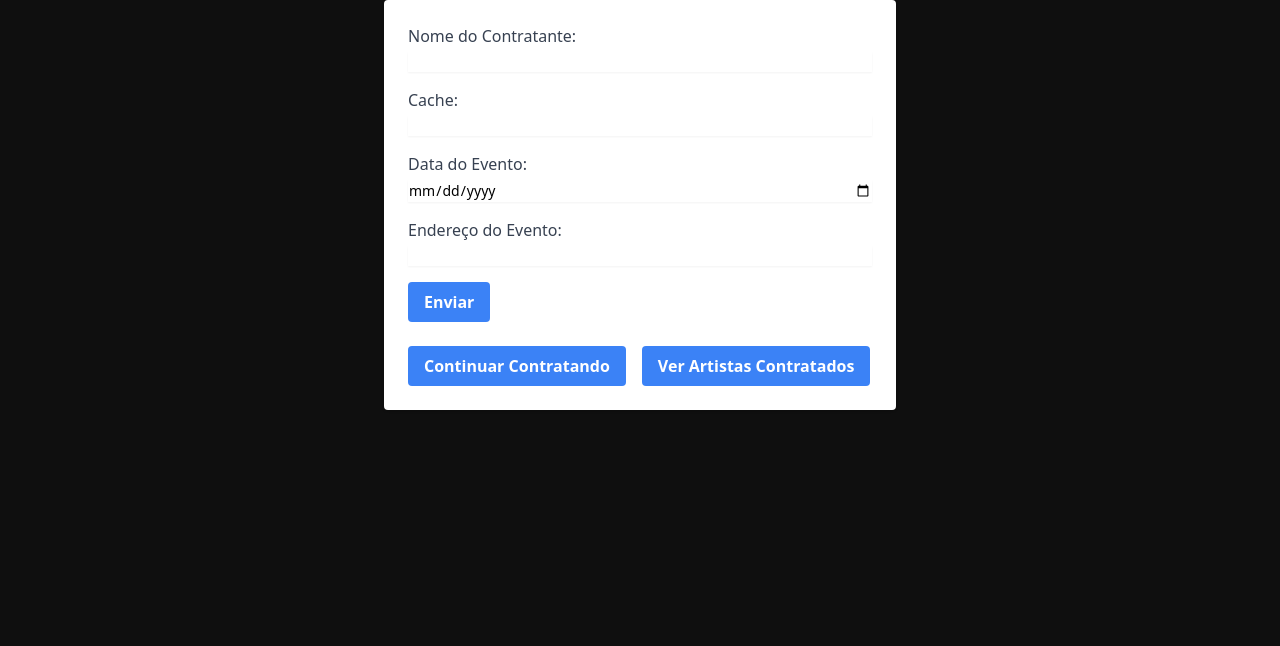
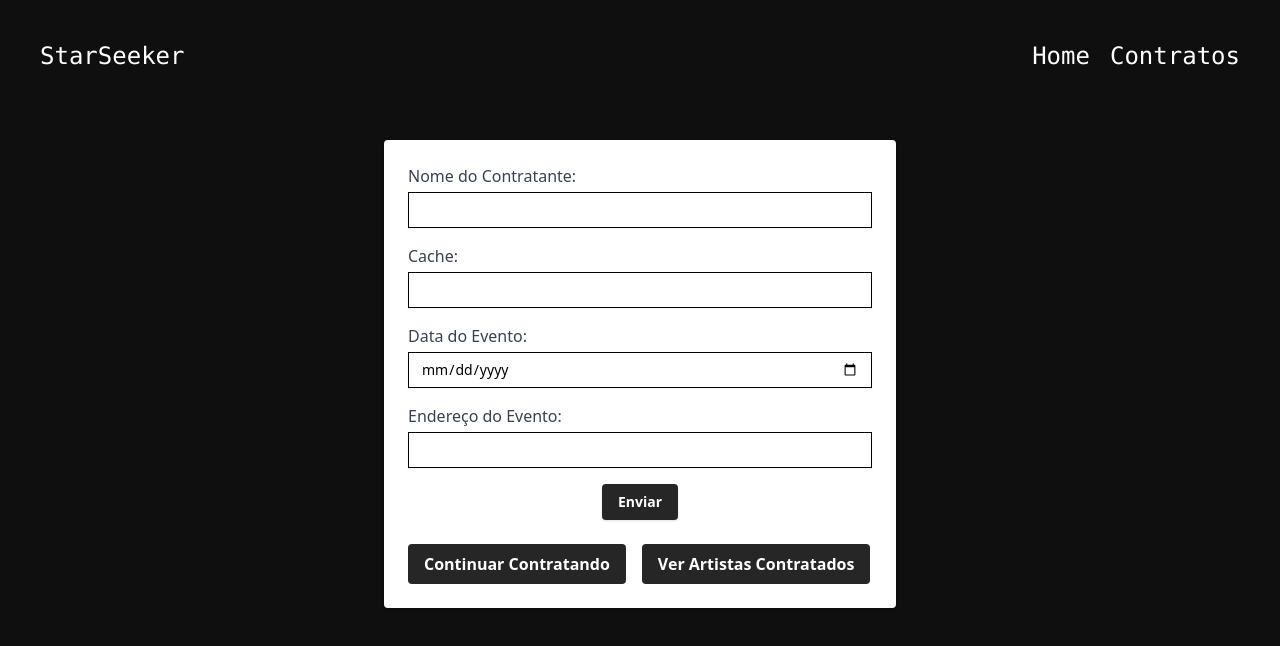
Before and after one commit to kopz9/teste-tecnico, a React (Vite) app: page /form in a window 1280 px wide. Shown: the top 646 px of the page. Built offline with nearby package versions, Linux system fonts and the light colour scheme.

Commit message:
refactor ui

```diff
--- a/src/components/Form.jsx
+++ b/src/components/Form.jsx
@@ -1,6 +1,8 @@
 import React, { useState, useEffect } from "react";
 import { Link } from "react-router-dom";
 import { NavigationBar } from "./NavBar";
+import { Input } from "./ui/input";
+import { Button } from "./ui/button";
 
 export const Form = () => {
   const selectedArtist = JSON.parse(localStorage.getItem("selectedArtist"));
@@ -67,8 +69,9 @@ export const Form = () => {
   };
 
   return (
-
-<div className="max-w-lg mx-auto p-6 bg-white rounded shadow">
+    <>
+      <NavigationBar />
+      <div className="max-w-lg mx-auto p-6 mt-12 bg-white rounded shadow">
         {selectedArtist && (
           <div className="mb-6">
             <h2 className="text-xl font-bold">Artista Selecionado</h2>
@@ -79,8 +82,8 @@ export const Form = () => {
         <form onSubmit={handleSubmit}>
           <label className="block mb-4">
             <span className="text-gray-700">Nome do Contratante:</span>
-      <input
-        className="form-input mt-1 block w-full border-gray-300 rounded-md shadow-sm focus:ring-indigo-500 focus:border-indigo-500 sm:text-sm"
+            <Input
+              className="form-input mt-1 block w-full rounded-md shadow-sm focus:ring-indigo-500 focus:border-indigo-500 sm:text-sm"
               type="text"
               name="contratante"
               value={formData.contratante}
@@ -90,8 +93,8 @@ export const Form = () => {
           </label>
           <label className="block mb-4">
             <span className="text-gray-700">Cache:</span>
-      <input
-        className="form-input mt-1 block w-full border-gray-300 rounded-md shadow-sm focus:ring-indigo-500 focus:border-indigo-500 sm:text-sm"
+            <Input
+              className="form-input mt-1 block w-full  rounded-md shadow-sm focus:ring-indigo-500 focus:border-indigo-500 sm:text-sm"
               type="text"
               name="cache"
               value={formData.cache}
@@ -100,8 +103,8 @@ export const Form = () => {
           </label>
           <label className="block mb-4">
             <span className="text-gray-700">Data do Evento:</span>
-      <input
-        className="form-input mt-1 block w-full border-gray-300 rounded-md shadow-sm focus:ring-indigo-500 focus:border-indigo-500 sm:text-sm"
+            <Input
+              className="form-input mt-1 block w-full rounded-md shadow-sm focus:ring-indigo-500 focus:border-indigo-500 sm:text-sm"
               type="date"
               name="dataEvento"
               value={formData.dataEvento}
@@ -111,39 +114,41 @@ export const Form = () => {
           </label>
           <label className="block mb-4">
             <span className="text-gray-700">Endereço do Evento:</span>
-      <input
-        className="form-input mt-1 block w-full border-gray-300 rounded-md shadow-sm focus:ring-indigo-500 focus:border-indigo-500 sm:text-sm"
+            <Input
+              className="form-input mt-1 block w-full rounded-md shadow-sm focus:ring-indigo-500 focus:border-indigo-500 sm:text-sm"
               type="text"
               name="enderecoEvento"
               value={formData.enderecoEvento}
               onChange={handleChange}
             />
           </label>
-    <button
+          <div className="flex justify-center">
+            <Button
               type="submit"
-      className="bg-blue-500 hover:bg-blue-700 text-white font-bold py-2 px-4 rounded"
+              className="hover:bg-neutral-500 text-white font-bold py-2 px-4 rounded"
             >
               Enviar
-    </button>
+            </Button>
+          </div>
         </form>
         {showSuccessMessage && (
           <p className="mt-4 text-green-600">Formulário enviado com sucesso!</p>
         )}
         <div className="mt-6">
           <Link
-      className="inline-block bg-blue-500 hover:bg-blue-700 text-white font-bold py-2 px-4 rounded mr-4"
+            className="inline-block bg-neutral-800 hover:bg-neutral-500 text-white font-bold py-2 px-4 rounded mr-4"
             to="/"
           >
             Continuar Contratando
           </Link>
           <Link
-      className="inline-block bg-blue-500 hover:bg-blue-700 text-white font-bold py-2 px-4 rounded"
+            className="inline-block bg-neutral-800 hover:bg-neutral-500 text-white font-bold py-2 px-4 rounded"
             to="/hiredArtists"
           >
             Ver Artistas Contratados
           </Link>
-
         </div>
       </div>
+    </>
   );
 };
--- a/src/components/HiredArtists.jsx
+++ b/src/components/HiredArtists.jsx
@@ -9,10 +9,11 @@ export const HiredArtists = () => {
   return (
     <>
     <NavigationBar />
-    <div>
-      <h2>Artistas Contratados</h2>
+    <div className="max-w-lg mx-auto p-6 mt-12 bg-white rounded shadow">
+      <h2 className="text-black">Artistas Contratados</h2>
       {formDataList.map((formData, index) => (
-        <div key={index} style={{ marginBottom: "10px" }}>
+        <div key={index} className="mt-10">
+          <div>
           <p>
             <strong>Contratante:</strong> {formData.contratante}
           </p>
@@ -29,8 +30,9 @@ export const HiredArtists = () => {
             <strong>Artista:</strong>{" "}
             {selectedArtist ? selectedArtist.name : ""}
           </p>
+          </div>
           <Link
-            className="inline-block bg-blue-500 hover:bg-blue-700 text-white font-bold py-2 px-4 rounded"
+            className="inline-block bg-neutral-800 hover:bg-neutral-500 text-white font-bold py-2 px-4 rounded"
             to="/"
           >
             Continuar contratando
--- a/src/components/SearchBar.jsx
+++ b/src/components/SearchBar.jsx
@@ -1,5 +1,8 @@
 import React, { useState } from "react";
 import { Link } from "react-router-dom";
+import { Input } from "./ui/input";
+import { Button } from "./ui/button";
+import { NavigationBar } from "./NavBar";
 
 function SearchBar() {
   const [artist, setArtist] = useState("");
@@ -11,12 +14,13 @@ function SearchBar() {
     e.preventDefault();
     if (artist.trim() === "") {
       alert("Campo não pode ser vazio");
+
       return;
     }
 
     // Check if the date was already used
     if (hiredArtists.some((hiredArtist) => hiredArtist.data === selectedDate)) {
-      alert("Artista já contratado nesta data");
+      alert("data selecionada");
       return;
     }
 
@@ -38,22 +42,25 @@ function SearchBar() {
 
   return (
     <>
-      <div className="h-screen flex flex-col justify-center items-center ">
-        <h2 className="text-black text-2xl mt-7 mb-1">Spotify API</h2>
+      <NavigationBar />
+      <div className="flex flex-col justify-center items-center ">
+        <h2 className="font-medium font-mono text-white text-3xl mt-7 mb-3">
+          StarSeeker
+        </h2>
         <div className="flex items-center">
-          <input
-            className="border-2 border-gray-300 bg-white h-8 px-5 pr-16 rounded-lg text-sm focus:outline-none"
+          <Input
+            className="border-2 h-8 px-2 pr-16 rounded-lg text-sm text-white focus:outline-none"
             type="text"
             value={artist}
             onChange={(e) => setArtist(e.target.value)}
           />
           <form onSubmit={handleSearch} className="ml-2">
-            <button
-              className="bg-blue-500 hover:bg-blue-700 text-white font-bold py-2 px-4 rounded"
+            <Button
+              className="bg-white hover:bg-slate-400 text-black font-bold py-2 px-4 rounded"
               type="submit"
             >
               Buscar
-            </button>
+            </Button>
           </form>
         </div>
         {artists.length === 0 ? (
@@ -65,15 +72,15 @@ function SearchBar() {
             {artists.map((artist, index) => (
               <div
                 key={index}
-                className="bg-white p-4 rounded shadow flex flex-col"
+                className="transition-transform duration-300 hover:translate-y-[-5px] bg-white p-6 rounded shadow flex flex-col"
               >
                 {artist.data.visuals &&
                   artist.data.visuals.avatarImage &&
                   artist.data.visuals.avatarImage.sources[0] && (
                     <img
                       src={artist.data.visuals.avatarImage.sources[0].url}
-                      alt=""
-                      className="w-full h-48 object-cover mb-2 rounded"
+                      alt="artist image"
+                      className="w-full h-48 object-cover mb-2 rounded scale-110 mb-5"
                       loading="lazy"
                       style={{ objectFit: "cover" }}
                     />
@@ -85,7 +92,7 @@ function SearchBar() {
                 )}
                 <Link
                   to="/form"
-                  className="mt-auto inline-block bg-blue-500 hover:bg-blue-700 text-white font-bold py-2 px-4 rounded text-center"
+                  className="mt-auto inline-block  bg-neutral-800 hover:bg-neutral-500 text-white font-bold py-2 px-4 rounded text-center"
                   onClick={() => {
                     setHiredArtists([
                       ...hiredArtists,
--- a/src/components/ui/button.jsx
+++ b/src/components/ui/button.jsx
@@ -10,7 +10,7 @@ const buttonVariants = cva(
     variants: {
       variant: {
         default:
-          "bg-primary text-primary-foreground shadow hover:bg-primary/90",
+          "bg-neutral-800 hover:bg-neutral-500 text-primary-foreground shadow hover:bg-primary/90",
         destructive:
           "bg-destructive text-destructive-foreground shadow-sm hover:bg-destructive/90",
         outline:
--- /dev/null
+++ b/src/components/ui/input.jsx
@@ -0,0 +1,19 @@
+import * as React from "react"
+
+import { cn } from "../../lib/utils"
+
+const Input = React.forwardRef(({ className, type, ...props }, ref) => {
+  return (
+    (<input
+      type={type}
+      className={cn(
+        "flex h-9 w-full rounded-md border border-input bg-transparent px-3 py-1 text-sm shadow-sm transition-colors file:border-0 file:bg-transparent file:text-sm file:font-medium placeholder:text-muted-foreground focus-visible:outline-none focus-visible:ring-1 focus-visible:ring-ring disabled:cursor-not-allowed disabled:opacity-50",
+        className
+      )}
+      ref={ref}
+      {...props} />)
+  );
+})
+Input.displayName = "Input"
+
+export { Input }
```
Lines whose indentation alone changed are shown as unchanged.
